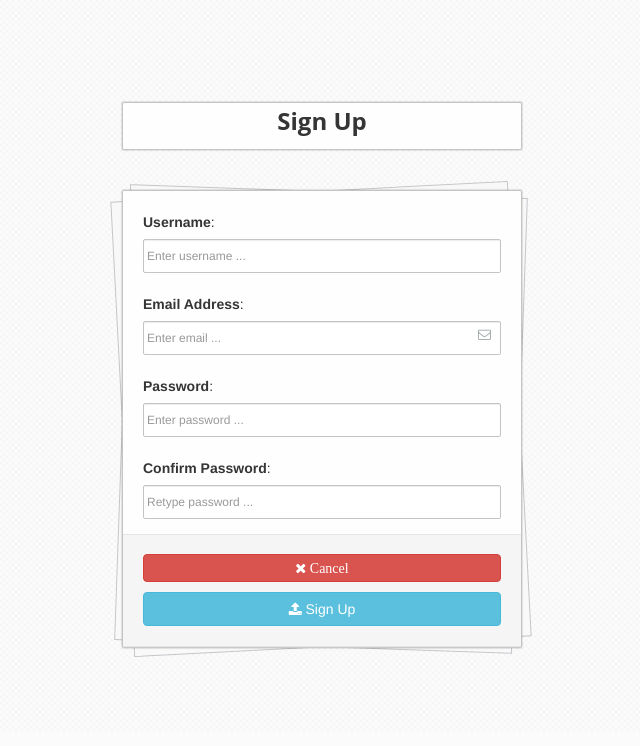
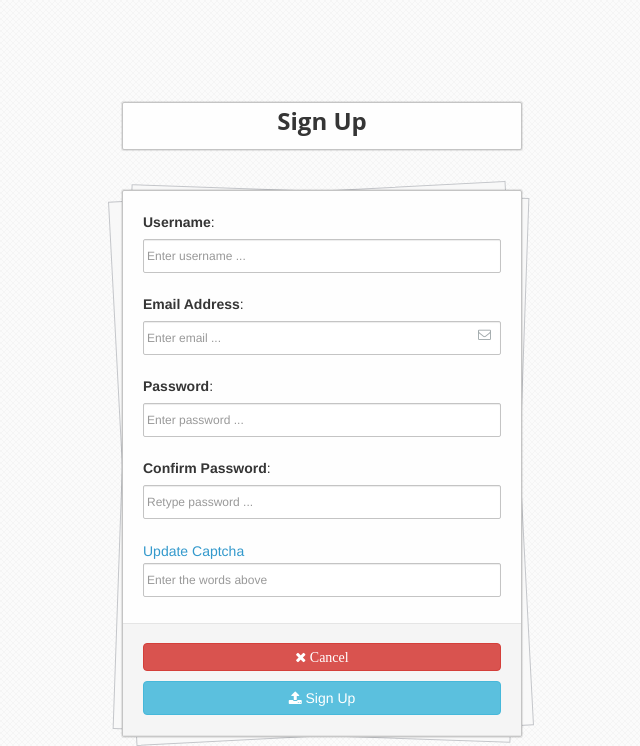
Before and after one commit to shahramjaved/dssd, a CodeIgniter app: page /dssd/auth/register in a window 1280 px wide. Shown: the part 68-814 px from the top of the page, without its empty margins (368-1008 px from the left). Before the commit the page ends 725 px from the top, so only its background shows below. Run offline with CodeIgniter, Linux system fonts and the light colour scheme; some libraries are stand-ins or nearby versions.

Commit message:
Integrated Captcha with Signup Page

```diff
--- a/application/config/tank_auth.php
+++ b/application/config/tank_auth.php
@@ -40,7 +40,7 @@ $config['phpass_hash_strength'] = 8;
 |--------------------------------------------------------------------------
 */
 $config['allow_registration'] = TRUE;
-$config['captcha_registration'] = false;
+$config['captcha_registration'] = true;
 $config['email_activation'] = TRUE;
 $config['email_activation_expire'] = 60*60*24*2;
 $config['email_account_details'] = TRUE;
@@ -126,9 +126,9 @@ $config['captcha_case_sensitive'] = TRUE;
 | You can get reCAPTCHA keys by registering at http://recaptcha.net
 |--------------------------------------------------------------------------
 */
-$config['use_recaptcha'] = FALSE;
-$config['recaptcha_public_key'] = '';
-$config['recaptcha_private_key'] = '';
+$config['use_recaptcha'] = true;
+$config['recaptcha_public_key'] = '6LdhiO0SAAAAAOVoJN7rAqNE2U5PbFZxqS4wC4pl';
+$config['recaptcha_private_key'] = '6LdhiO0SAAAAAOjdLiCPDCKSBH9OG7saD3kdoALd';
 
 /*
 |--------------------------------------------------------------------------
--- a/application/controllers/auth.php
+++ b/application/controllers/auth.php
@@ -144,11 +144,9 @@ class Auth extends CI_Controller
 			$captcha_registration	= $this->config->item('captcha_registration', 'tank_auth');
 			$use_recaptcha			= $this->config->item('use_recaptcha', 'tank_auth');
 			if ($captcha_registration) {
-				if ($use_recaptcha) {
-					$this->form_validation->set_rules('recaptcha_response_field', 'Confirmation Code', 'trim|xss_clean|required|callback__check_recaptcha');
-				} else {
-					$this->form_validation->set_rules('captcha', 'Confirmation Code', 'trim|xss_clean|required|callback__check_captcha');
-				}
+                          if ($use_recaptcha){
+                            $this->form_validation->set_rules('recaptcha_response_field', 'Confirmation Code', 'trim|xss_clean|required|callback__check_recaptcha');
+                          }
 			}
 			$data['errors'] = array();
 
@@ -589,7 +587,7 @@ class Auth extends CI_Controller
 
 		if (!$resp->is_valid) {
 			$this->form_validation->set_message('_check_recaptcha', $this->lang->line('auth_incorrect_captcha'));
-			return FALSE;
+                        return FALSE;
 		}
 		return TRUE;
 	}
--- a/application/views/auth/register_form.php
+++ b/application/views/auth/register_form.php
@@ -34,9 +34,11 @@ $confirm_password = array(
 	'placeholder' => 'Retype password ...'
 );
 $captcha = array(
-	'name'	=> 'captcha',
-	'id'	=> 'captcha',
-	'maxlength'	=> 8,
+  'name'  => 'recaptcha_response_field',
+  'id'    => 'recaptcha_response_field',
+  'class' => 'form-control',
+  'placeholder' => 'Enter the words above'
+
 );
 ?>
 
@@ -73,7 +75,7 @@ $captcha = array(
                     </div>
                 </div><!-- End .form-group  -->
                 <div class="form-group">
-                    <label class="col-lg-12 control-label" for="password">
+                    <label class="col-lg-12 control-label" for="Email Address">
                     	<?php echo form_label('Email Address', $email['id']); ?>:
                     </label>
                     <div class="col-lg-12">
@@ -91,12 +93,30 @@ $captcha = array(
                     </div>
                 </div><!-- End .form-group  -->
                 <div class="form-group">
-                    <label class="col-lg-12 control-label" for="password">
+                    <label class="col-lg-12 control-label" for="confirm password">
                     	<?php echo form_label('Confirm Password', $confirm_password['id']); ?>:</label>
                     <div class="col-lg-12">
                         <?php echo form_password($confirm_password); ?>
                     </div>
-                </div><!-- End .form-group  -->
+                </div>
+
+                <div class="form-group">
+                    <div id="recaptcha_image" class="col-lg-12"></div>
+                    <label class="col-lg-12 control-label" for="Update CAPTCHA">
+                      <a href="javascript:void(0)" onclick="Recaptcha.reload()">
+                        Update Captcha
+                      </a>
+                    </label>
+                    <div class="col-lg-12">
+                        <?php echo form_input($captcha); ?>
+                    </div>
+                    <div class="col-lg-12">
+                      <?php echo form_label(form_error('recaptcha_response_field'), 'error', array('class' => 'error')); ?>
+                    </div>
+                </div>
+
+
+
                 <div class="form-group">
                     <div class="col-lg-12 clearfix form-actions">
                     	<a href="<?=site_url('auth/login');?>" class="btn btn-danger center" style="margin-bottom:10px;"> <span class="fa fa-times white"> Cancel</a>
@@ -113,7 +133,7 @@ $captcha = array(
 
     </body>
 
-
+<?php echo $recaptcha_html; ?>
 
      <script type="text/javascript">
         // document ready function
@@ -121,7 +141,7 @@ $captcha = array(
 
             $("input, textarea, select").not('.nostyle').uniform();
 
-           // validator = $("#loginForm").validate();
+          // validator = $("#loginForm").validate();
             validator = $("#loginForm").validate({
 
                 rules: {
@@ -139,7 +159,7 @@ $captcha = array(
                     },
                     confirm_password: {
                     	equalTo: "#password"
-                    },
+                    }
                 },
                 messages: {
                     username: {
@@ -154,28 +174,28 @@ $captcha = array(
             });
 			<?if(validation_errors()){?>
 				validator.showErrors({
-					<?if(form_error('username')){?>
+					<?php if(form_error('username')){?>
 				  		"username": "<?=form_error('username');?>",
-				  	<?}?>
-				  	<?if(form_error('email')){?>
+				  	<?php }?>
+				  	<?php if(form_error('email')){?>
 				  		"email": "<?=form_error('email');?>",
-				  	<?}?>
-				  	<?if(form_error('password')){?>
+				  	<?php }?>
+				  	<?php if(form_error('password')){?>
 				  		"password": "<?=form_error('password');?>",
-				  	<?}?>
-				  	<?if(form_error('confirm_password')){?>
+				  	<?php }?>
+				  	<?php if(form_error('confirm_password')){?>
 				  		"confirm_password": "<?=form_error('confirm_password');?>"
-				  	<?}?>
+				  	<?php }?>
 
 				});
-			<?}?>
-            <?if(isset($errors)){?>
+			<?php }?>
+            <?php if(isset($errors)){?>
                  validator.showErrors({
                 <?foreach ($errors as $key => $value){?>
-                    "<?=$key?>": "<?=$value;?>",
+                    "<?php echo $key;?>": "<?php echo $value;?>",
 
-                <?}?>
+                <?php }?>
                 });
-            <?}?>
+            <?php }?>
         });
     </script>
```
Also changed, not shown: 1 other file.
